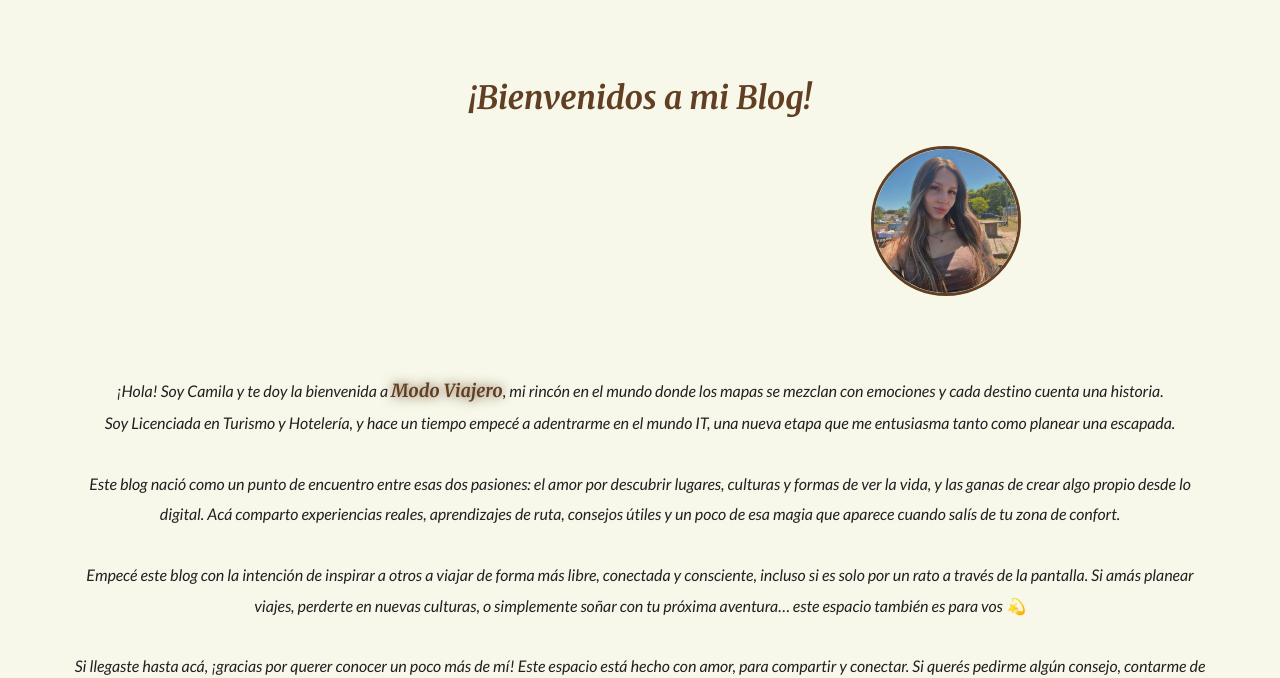
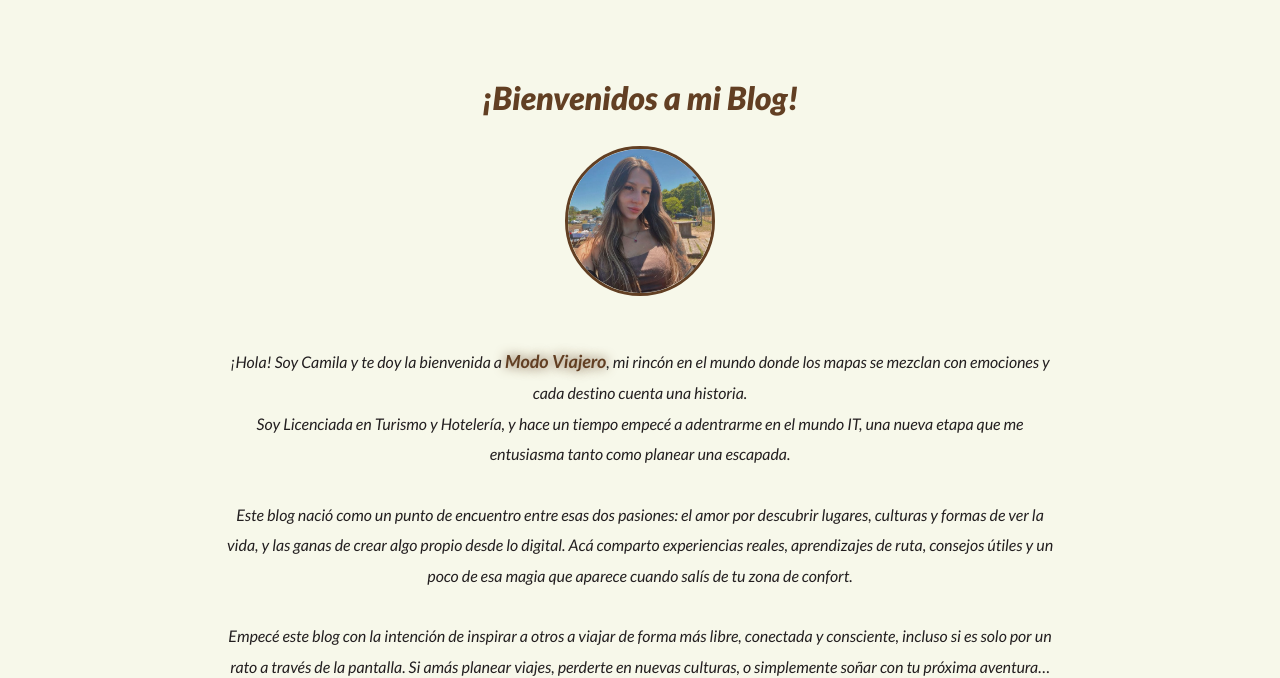
Before and after one commit to camivaldes5/travel-blog, a website: page Paginas/sobre-mi.html in a window 1280 px wide. Shown: the part 128-806 px from the top of the page. Drawn offline with nearby package versions, Linux system fonts and the light colour scheme.

Commit message:
se actualiza sobre mi

```diff
--- a/Estilos/estilos.css
+++ b/Estilos/estilos.css
@@ -156,8 +156,8 @@ main {
 }
 
 .bienvenida {
-  font-family: "Merriweather", sans-serif;
-  font-weight: 700;
+  font-family: "Lato", sans-serif;
+  font-weight: 800;
   color: #623f23;
   margin-top: 88px;
   margin-bottom: 29px;
@@ -174,8 +174,6 @@ main {
   font-weight: 400;
   font-style: italic;
   text-align: center;
-  margin-right: 70px;
-  margin-left: 70px;
   font-size: medium;
   line-height: 1.9;
 }
@@ -183,7 +181,7 @@ main {
 #nombre {
   font-weight: 700;
   color: #623f23;
-  font-family: "Merriweather", sans-serif;
+  font-family: "Lato", sans-serif;
   font-size: 18px;
   text-shadow: 0 0 12px #6d4d32;
 }
@@ -500,15 +498,11 @@ textarea {
 }
 
 .mi-foto {
-  display: grid;
   height: 150px;
   width: 150px;
   border-radius: 50%;
-  margin-bottom: 30px;
-  margin-left: 612px;
   border-style: solid;
   border-color: #623f23;
-  align-items: center;
 }
 
 #img-guia-londres {
```
